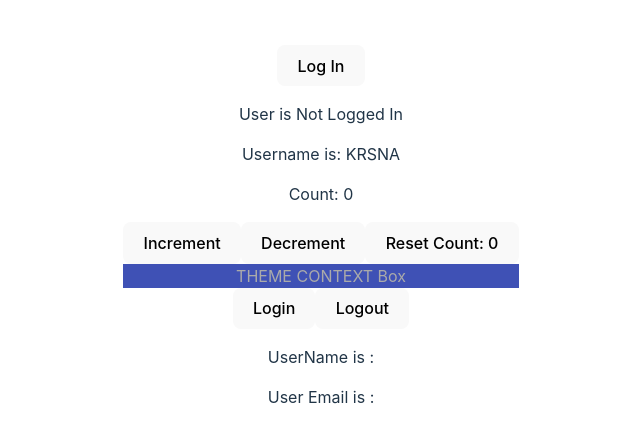
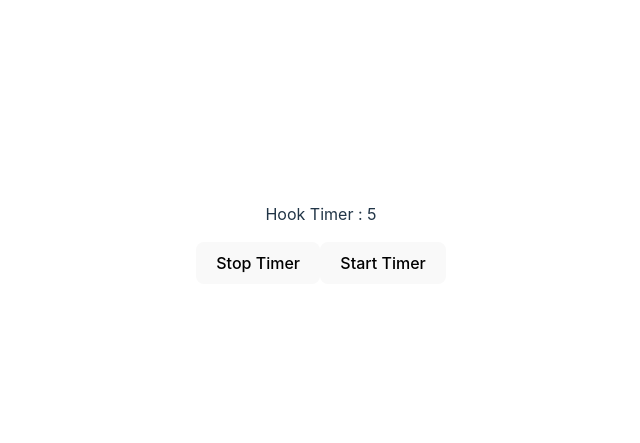
Before and after one commit to D32SSV/react-ts, a React (Vite) app: page / in a window 1280 px wide. Shown: the part 165-608 px from the top of the page, without its empty margins (319-959 px from the left). Built offline with nearby package versions, Linux system fonts and the light colour scheme.

Commit message:
types use in ref lesson 16

```diff
--- a/src/App.tsx
+++ b/src/App.tsx
@@ -6,6 +6,7 @@
 import Box from "./components/context/Box";
 import { UserContextProvider } from "./components/context/UserContext";
 import User from "./components/context/User";
+import MutableRef from "./components/ref/MutableRef";
 
 function App() {
   // const personName = {
@@ -57,14 +58,15 @@
         />
       </> */}
       <div>
-        <LoggedIn />
+        {/* <LoggedIn />
         <Counter />
         <ThemeContextProvider>
           <Box />
         </ThemeContextProvider>
         <UserContextProvider>
           <User />
-        </UserContextProvider>
+        </UserContextProvider> */}
+        <MutableRef />
       </div>
     </>
   );
--- /dev/null
+++ b/src/components/ref/MutableRef.tsx
@@ -0,0 +1,36 @@
+import { useState, useEffect, useRef } from "react";
+
+const MutableRef = () => {
+  const [timer, setTimer] = useState(0);
+
+  const timerRef = useRef<number | null>(null);
+
+  const stopTimer = () => {
+    if(timerRef.current)
+    window.clearInterval(timerRef.current);
+  };
+
+  const startTimer = () => {
+    const currRef = window.setInterval(() => {
+      setTimer((timer) => timer + 1);
+    }, 1000);
+    timerRef.current = currRef;
+  };
+  useEffect(() => {
+    timerRef.current = window.setInterval(() => {
+      setTimer((timer) => timer + 1);
+    }, 1000);
+    return () => {
+      stopTimer();
+    };
+  }, []);
+  return (
+    <div>
+      <p>Hook Timer : {timer}</p>
+      <button onClick={() => stopTimer()}>Stop Timer</button>
+      <button onClick={() => startTimer()}>Start Timer</button>
+    </div>
+  );
+};
+
+export default MutableRef;
```
Also changed, not shown: src/components/ref/DomRef.tsx (added, +16 -0 lines).
